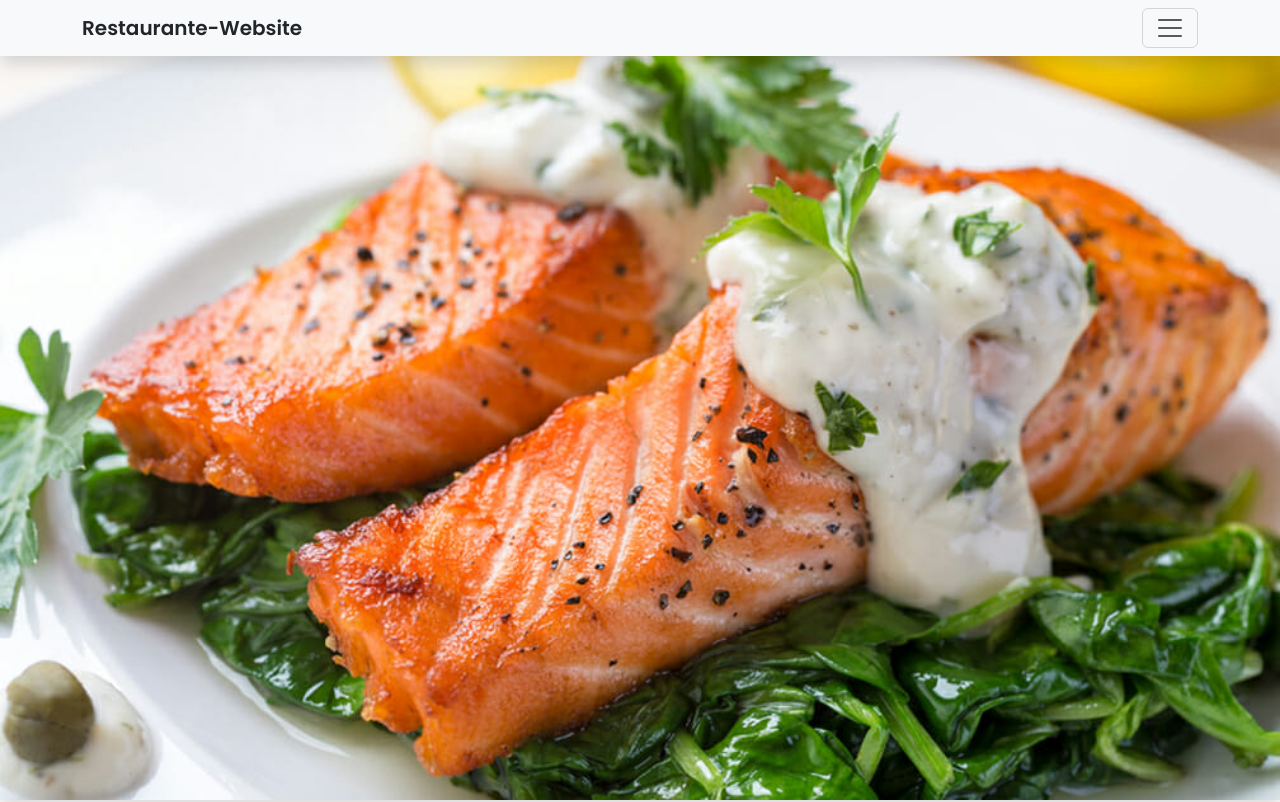
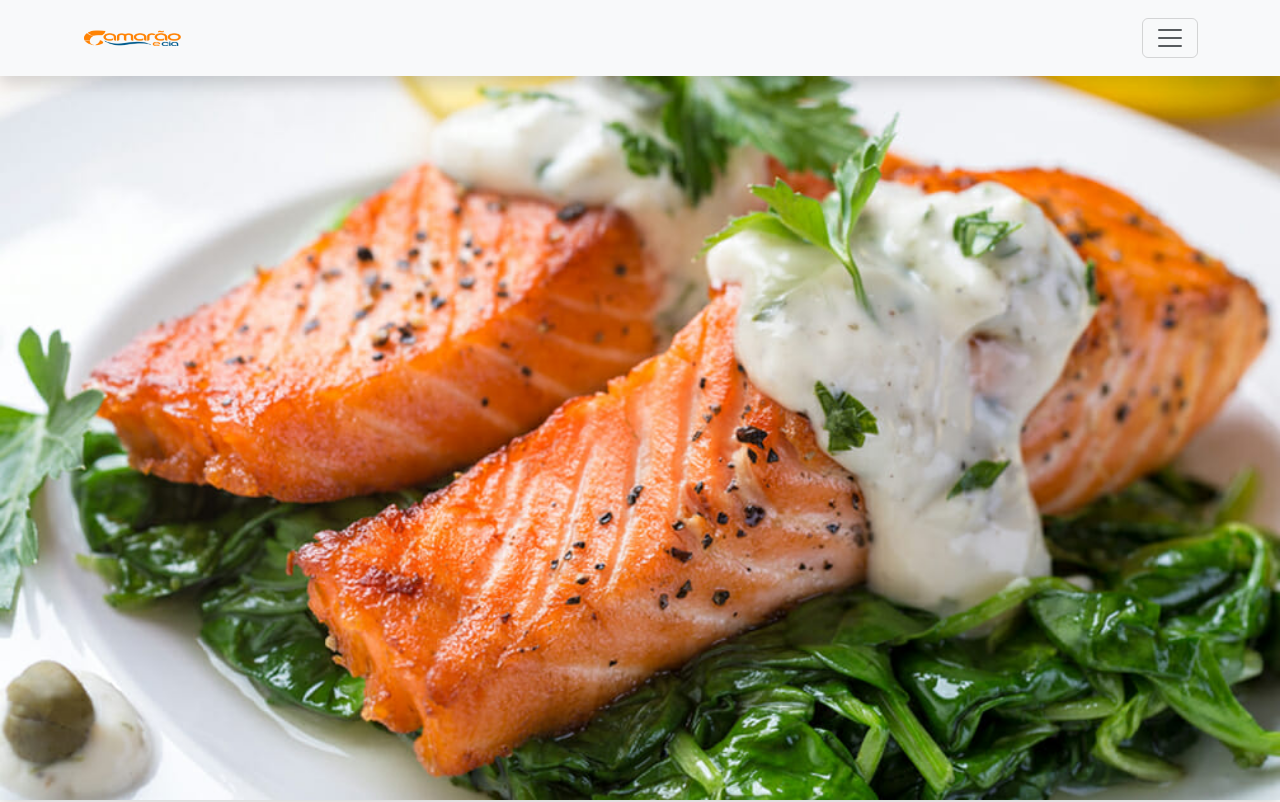
Before and after one commit to marivanenoronha/Restaurante-Website, a React (Create React App) app: page / in a window 1280 px wide. Shown: the top 802 px of the page. Built offline with nearby package versions, Linux system fonts and the light colour scheme; the HTML template or start-up script is replaced by a standard one.

Commit message:
feat: delete restaurante-website and add logo-restaurante

```diff
--- a/src/App.js
+++ b/src/App.js
@@ -1,21 +1,22 @@
 
 import './App.css';
 import { BrowserRouter, Routes, Route } from "react-router-dom";
-import Container  from 'react-bootstrap/Container';
+import Container from 'react-bootstrap/Container';
 import Nav from "react-bootstrap/Nav";
 import Navbar from "react-bootstrap/Navbar";
 import Home from "./pages/home";
 import Menu from "./pages/menu";
 import About from "./pages/about";
 import Contact from "./pages/contact";
+import Logo from "./fotos/img/logo-restaurante.png"
 
 function App() {
   return (
     <div >
       <Navbar expand="1g" className='fixed-top bg-body-tertiary shadow'>
         <Container>
-          <Navbar.Brand className='navbar-brand text-dark fw-semibold' >
-            Restaurante-Website
+          <Navbar.Brand className="navbar-brand  fw-semibold">
+            <img src={ Logo } width="100" height="50" className="d-inline-block align-top"  alt="Logo do Restaurante" />
           </Navbar.Brand>
           <Navbar.Toggle aria-controls='basic-navbar-nav' />
           <Navbar.Collapse id='basic-navbar-nav'>
--- a/src/components/Reviews.jsx
+++ b/src/components/Reviews.jsx
@@ -35,7 +35,7 @@ export function Reviews() {
                        <div className="p-4">
                             <CardText>
                                A comida e o atendimento maravilhoso,
-                                com certeza o melhor restaurante de frutos do mar
+                                com certeza o melhor restaurante de frutos do mar.
                             </CardText>
                         </div>
                        </CardBody>
--- a/src/pages/home.jsx
+++ b/src/pages/home.jsx
@@ -52,7 +52,6 @@ function Home() {
                                         <p className="fs-3 mx-2">Rodízio de frutos do mar</p>
                                         <p className="fs-3 mx-2 text-success fw-bold"></p>
                                     </li>
-
                                     <li className="d-flex justify-content-between">
                                         <p className="fs-3 mx-2">Salmão grelhado</p>
                                         <p className="fs-3 mx-2 text-success fw-bold"></p>
@@ -77,17 +76,14 @@ function Home() {
                                         <p className="fs-3 mx-2">Caipiras</p>
                                         <p className="fs-3 mx-2 text-success fw-bold"></p>
                                     </li>
-
                                     <li className="d-flex justify-content-between">
                                         <p className="fs-3 mx-2">Sucos naturais</p>
                                         <p className="fs-3 mx-2 text-success fw-bold"></p>
                                     </li>
-
                                     <li className="d-flex justify-content-between">
                                         <p className="fs-3 mx-2">Gin tropical</p>
                                         <p className="fs-3 mx-2 text-success fw-bold"></p>
                                     </li>
-
                                     <li className="d-flex justify-content-between">
                                         <p className="fs-3 mx-2">Coquetel de frutas</p>
                                         <p className="fs-3 mx-2 text-success fw-bold"></p>
```
Also changed, not shown: src/fotos/img/logo-restaurante.png (added). Lines whose indentation alone changed are shown as unchanged.
